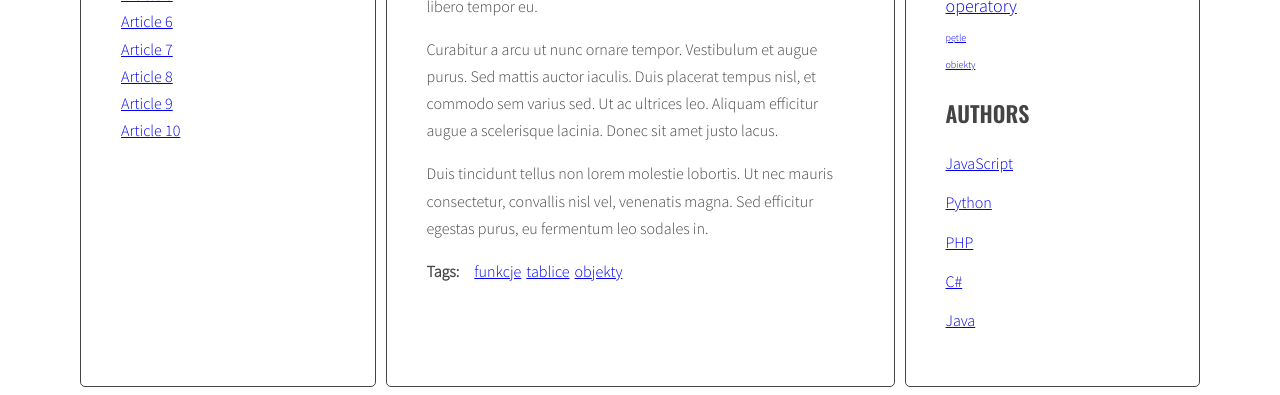
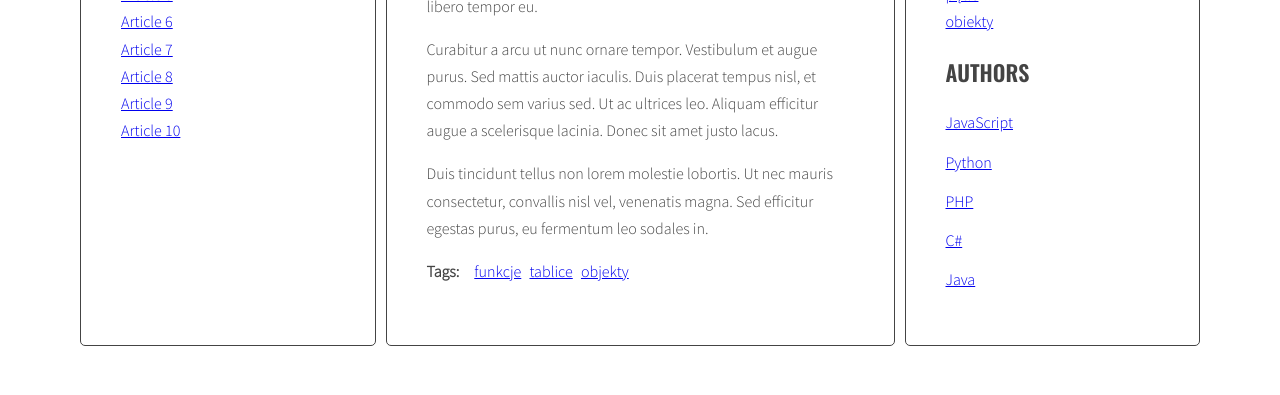
Before and after one commit to tomecky1/javascript-blog, a website: page index.html in a window 1280 px wide. Shown: the part 513-908 px from the top of the page. After the commit the page ends 867 px from the top, so only its background shows below. Drawn offline with nearby package versions, Linux system fonts and the light colour scheme.

Commit message:
Add Handlebars templates

```diff
--- a/index.html
+++ b/index.html
@@ -297,6 +297,26 @@
       </main>
     </div>
   </div>
+  <script id="template-author-link" type="text/x-handlebars-template">
+    <li><a href="#{{ id }}"><span>{{ title }}</span></a></li>
+  </script>
+  <script id="template-tag-link" type="text/x-handlebars-template">
+    <li><a href="#tag-{{ id }}"><span>{{ title }}</span></a></li>
+  </script>
+  <script id="template-article-link" type="text/x-handlebars-template">
+    <li><a href="#{{ id }}"><span>{{ title }}</span></a></li>
+  </script>
+  <script id="template-tag-cloud-link" type="text/x-handlebars-template">
+    {{#each tags}}
+    <li><a href="#tag-{{tag}}" class="{{className}}">{{ tag }}</a></li>
+    {{/each}}
+  </script>
+  <script id="template-author-list-link" type="text/x-handlebars-template">
+    {{#each authors}}
+    <li><a href="#{{author}}" class="{{className}}">{{author}}</a></li>
+    {{/each}}
+  </script>
+  <script src="https://cdnjs.cloudflare.com/ajax/libs/handlebars.js/4.1.0/handlebars.min.js"></script>
   <script src="js/script.js"></script>
 </body>
 
--- a/js/script.js
+++ b/js/script.js
@@ -1,5 +1,12 @@
 /* eslint-disable linebreak-style */
 'use strict'; {
+  const templates = {
+    articleLink: Handlebars.compile(document.querySelector('#template-article-link').innerHTML),
+    tagLink: Handlebars.compile(document.querySelector('#template-tag-link').innerHTML),
+    authorLink: Handlebars.compile(document.querySelector('#template-author-link').innerHTML),
+    tagCloudLink: Handlebars.compile(document.querySelector('#template-tag-cloud-link').innerHTML),
+    authorListLink: Handlebars.compile(document.querySelector('#template-author-list-link').innerHTML)
+  }
   document.getElementById('test-button').addEventListener('click', function () {
     const links = document.querySelectorAll('.titles a');
     console.log('links:', links);
@@ -52,7 +59,9 @@
       /* [DONE] get the title from the title element */
       const articleTitle = article.querySelector(optTitleSelector).innerHTML;
       /* [DONE] create HTML of the link */
-      const linkHTML = '<li><a href="#' + articleId + '"><span>' + articleTitle + '</span></a></li>';
+      // const linkHTML = '<li><a href="#' + articleId + '"><span>' + articleTitle + '</span></a></li>';
+      const linkHTMLData = {id: articleId, title: articleTitle};
+      const linkHTML = templates.articleLink(linkHTMLData);
       console.log('linkHTML: ', linkHTML);
       /* [DONE] insert link into html variable */
       html = html + linkHTML;
@@ -109,7 +118,9 @@
       /* START LOOP: for each tag */
       for (const tag of articleTagsArray) {
         /* generate HTML of the link */
-        const linkHTML = `<li><a href="#tag-${tag}"><span>${tag}</a></li>`;
+        //const linkHTML = `<li><a href="#tag-${tag}"><span>${tag}</a></li>`;
+        const linkHTMLData = {id: tag, title: tag};
+        const linkHTML = templates.tagLink(linkHTMLData);
         /* add generated code to html variable */
         html = html + linkHTML;
         /* END LOOP: for each tag */
@@ -125,17 +136,25 @@
       console.log('tagsParams', tagsParams);
 
 
-      let allTagsHTML = '';
+      // let allTagsHTML = '';
+      const allTagsData = {tags: []};
 
       for (const tag in allTags) {
         const tagLinkHTML = '<li><a href="#tag-' + tag + '" class="' + optCloudClassPrefix + calculateTagClass(allTags[tag], tagsParams) + '">' + tag + '</a></li>';
         console.log('tagLinkHTML:', tagLinkHTML);
 
-        allTagsHTML += tagLinkHTML;
+        // allTagsHTML += tagLinkHTML;
+        allTagsData.tags.push({
+          tag: tag,
+          count: allTags[tag],
+          className: calculateTagClass(allTags[tag], tagsParams)
+        });
       }
 
       tagList = document.querySelector('.tags');
-      tagList.innerHTML = allTagsHTML;
+      // tagList.innerHTML = allTagsHTML;
+      tagList.innerHTML = templates.tagCloudLink(allTagsData);
+      console.log('allTagsData: ', allTagsData);
     }
     /* END LOOP: for every article: */
   }
@@ -207,7 +226,7 @@
   }
   generateAuthors();
 
-  function authorClickHandler(event) { //HELP NIE OGARNIAM CZY TO JEST OK
+  function authorClickHandler(event) {
     event.preventDefault();
     const clickedElement = this;
     const href = clickedElement.getAttribute('href');
```
Also changed, not shown: .eslintrc.json.
